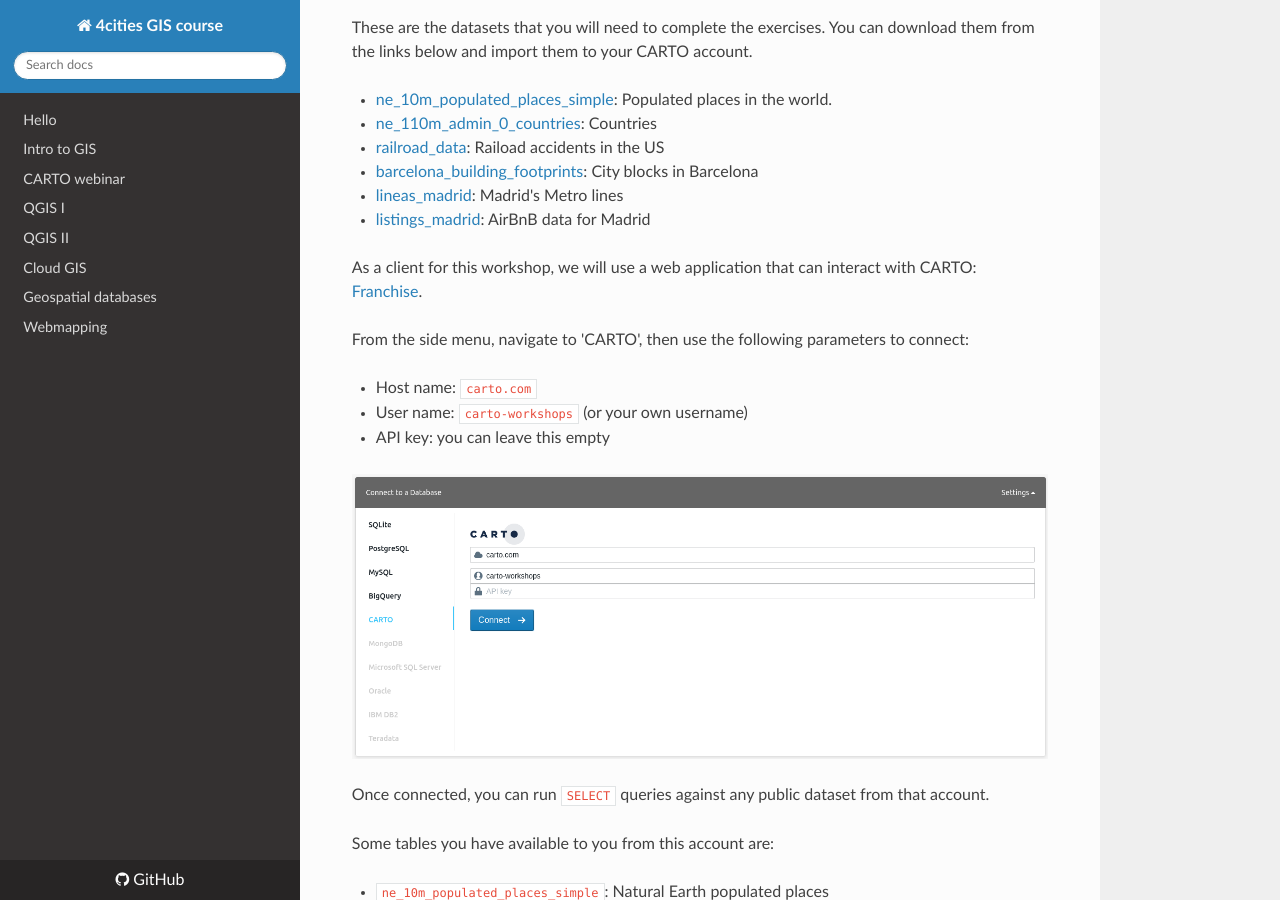
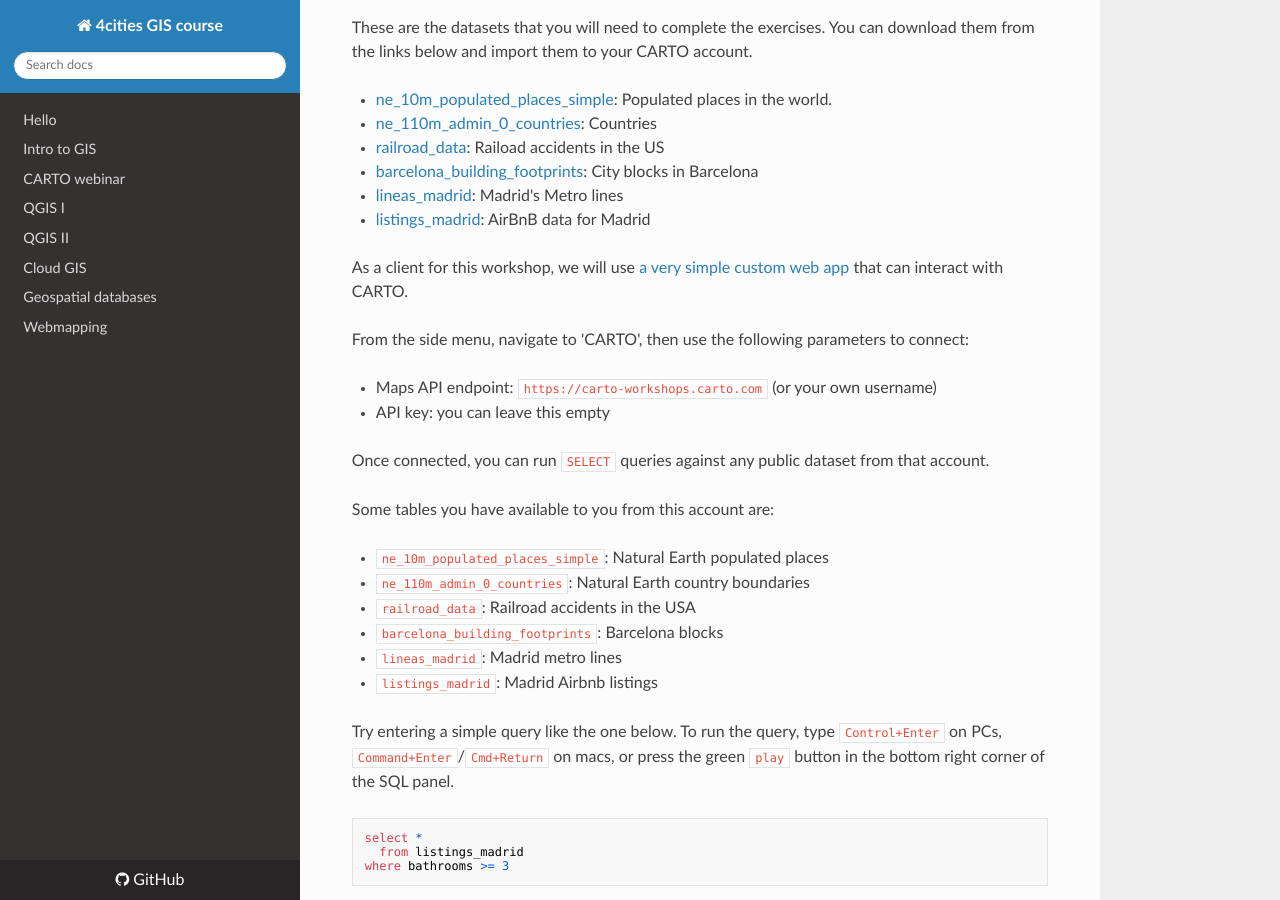
Before and after one commit to ernesmb/4cities-GIS, an MkDocs documentation site: the page built from docs/spatial_sql.md, in a window 1280 px wide and 900 px high, scrolled down 1352 px. Built offline with MkDocs 1.6.1, drawn with Linux system fonts in a browser that asks for light colours; nearby versions of some CDN libraries.

Commit message:
fixed db section

```diff
--- a/docs/spatial_sql.md
+++ b/docs/spatial_sql.md
@@ -56,15 +56,12 @@
 * [lineas_madrid](http://carto-workshops.carto.com/api/v2/sql?q=SELECT+*+FROM+lineas_madrid&format=gpkg&filename=lineas_madrid): Madrid's Metro lines
 * [listings_madrid](http://carto-workshops.carto.com/api/v2/sql?q=SELECT+*+FROM+listings_madrid&format=gpkg&filename=listings_madrid): AirBnB data for Madrid
 
-As a client for this workshop, we will use a web application that can interact with CARTO: [Franchise](https://franchise.carto.io/).
+As a client for this workshop, we will use [a very simple custom web app](https://bl.ocks.org/rochoa/raw/4e67ec932e8bb6b17831e0f4a2e0e55d/) that can interact with CARTO.
 
 From the side menu, navigate to 'CARTO', then use the following parameters to connect:
 
-* Host name: `carto.com`
-* User name: `carto-workshops` (or your own username)
+* Maps API endpoint: `https://carto-workshops.carto.com` (or your own username)
 * API key: you can leave this empty
-
-![](img/db/franchise-setup.png)
 
 Once connected, you can run `SELECT` queries against any public dataset from that account.
 
```
Also changed, not shown: docs/index.md (+1 -0 lines), docs/img/db/franchise-setup.png (deleted).
